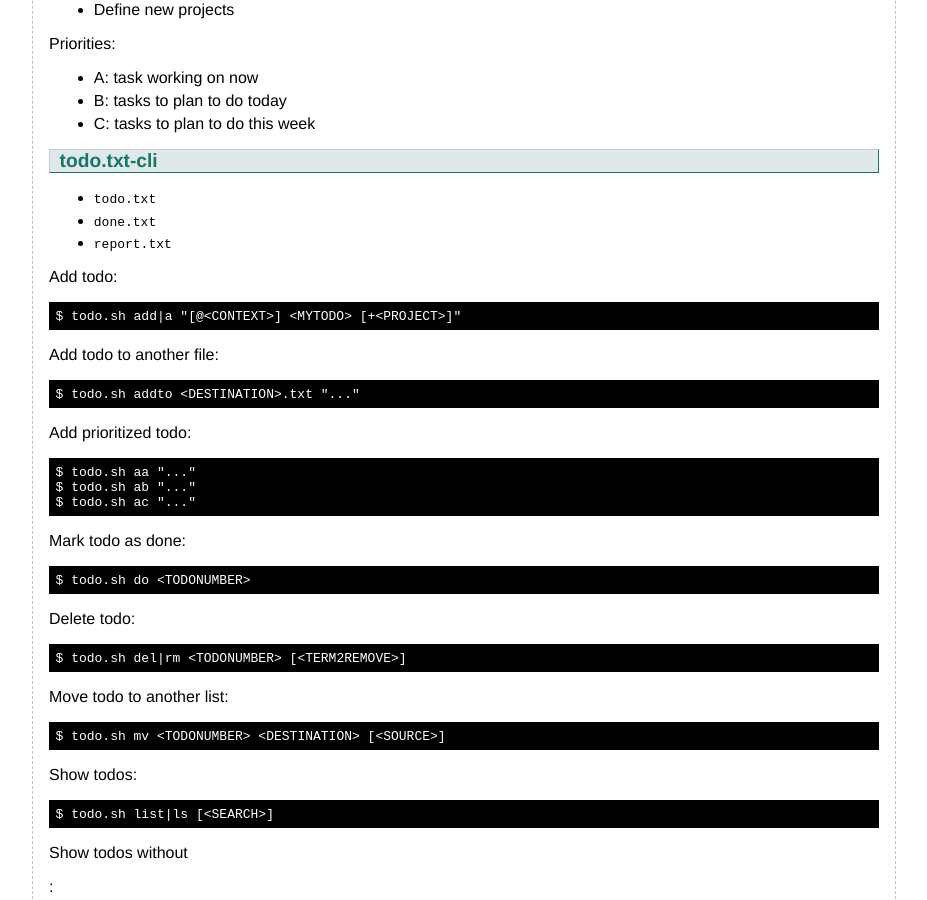
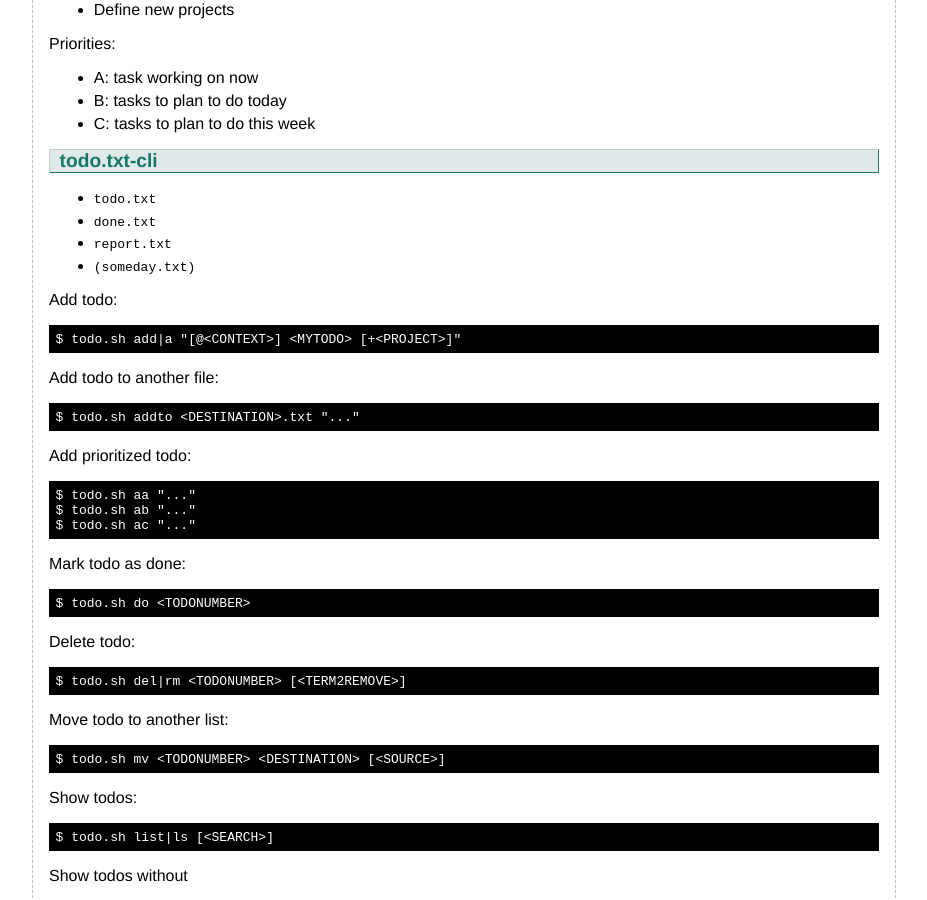
Before and after one commit to flyinggreenfrog/flyinggreenfrog.github.io, a Jekyll site: the page built from knowledgebase/todotxt.md, in a window 1280 px wide and 900 px high, scrolled down 1691 px. Shown: the whole window, without its empty margins (176-1103 px from the left). Built offline with Jekyll 4.4.1, drawn with Linux system fonts in a browser that asks for light colours.

Commit message:
Use someday file in todotxt.

```diff
--- a/knowledgebase/todotxt.md
+++ b/knowledgebase/todotxt.md
@@ -98,6 +98,7 @@ Priorities:
 * `todo.txt`
 * `done.txt`
 * `report.txt`
+* `(someday.txt)`
 
 Add todo:
 
```
